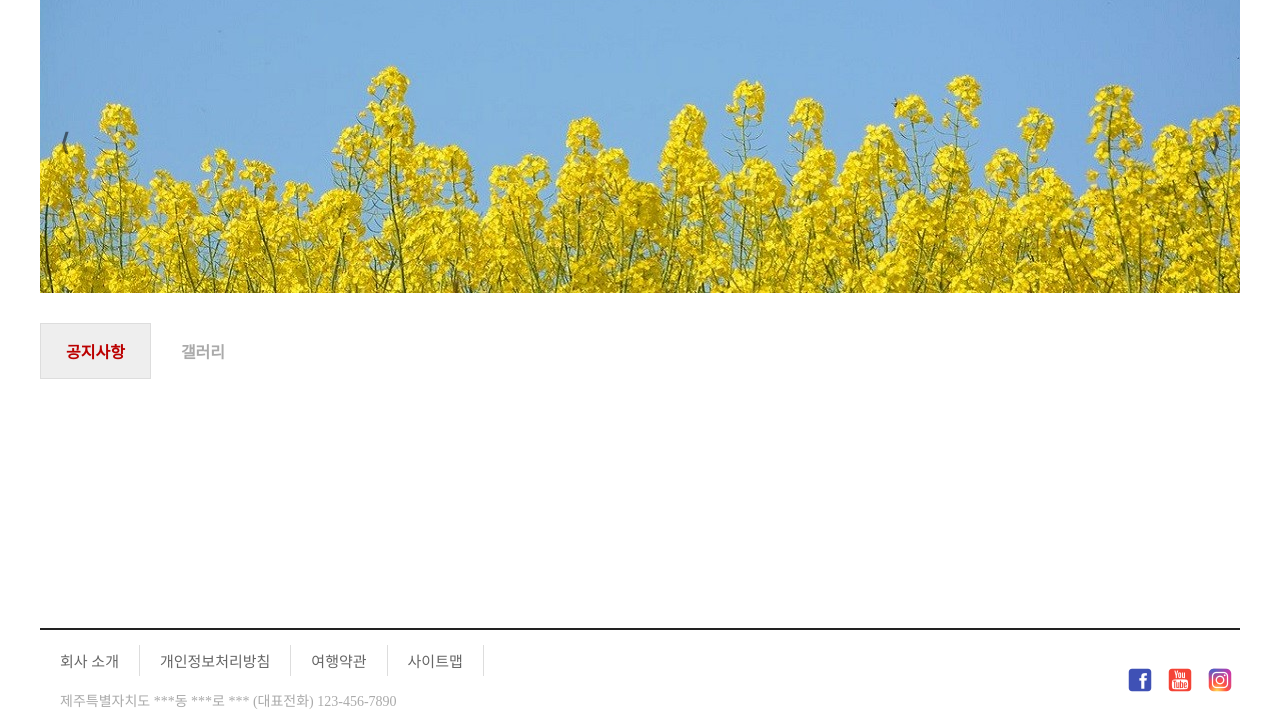
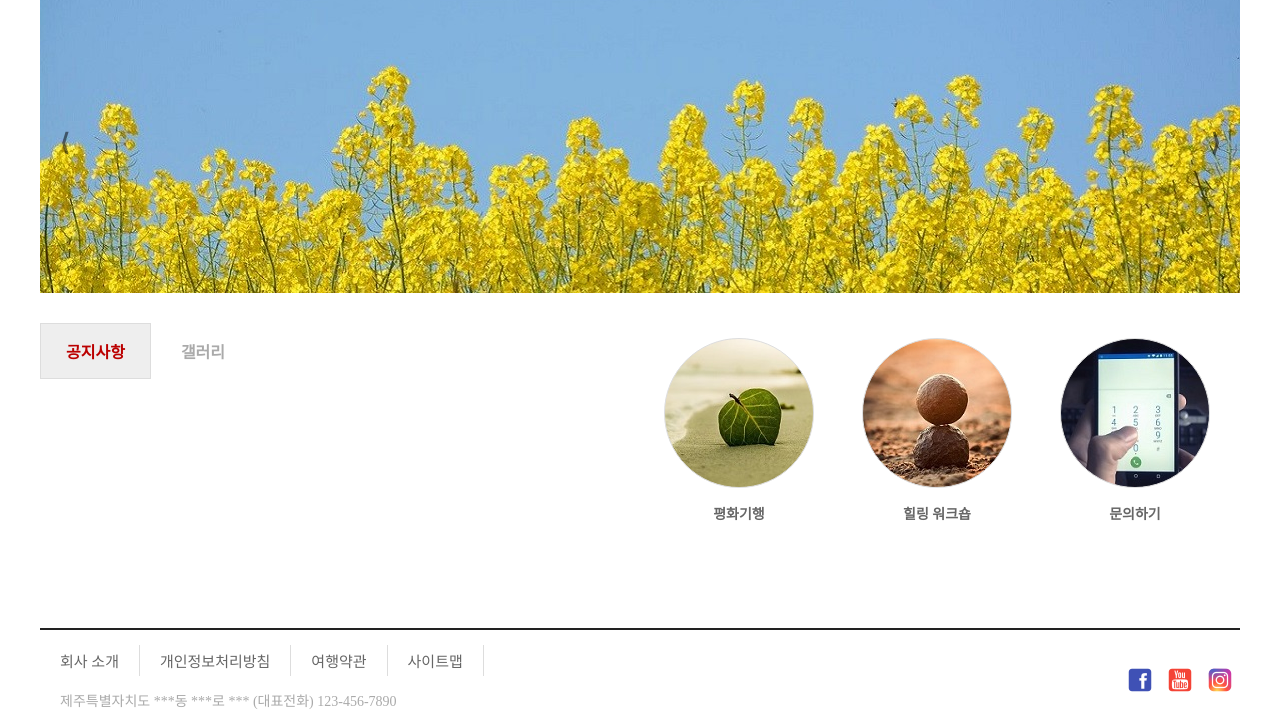
Before and after one commit to whaTTEE/HtmlCssJs, a plain HTML site: page index.html in a window 1280 px wide. Shown: the part 107-835 px from the top of the page. Drawn offline with Linux system fonts and the light colour scheme; a web font is replaced by a local one.

```diff
--- a/index.html
+++ b/index.html
@@ -54,7 +54,7 @@
                 <input type="radio" id="tab2" name="tabs">
                 <label for="tab2">갤러리</label>
 
-                <div id="notice" , class="tabContent">
+                <div id="notice" class="tabContent">
                     <h2>공지사항 내용입니다.</h2>
                     <ul>
                         <li>사무실을 이전했습니다.</li>
@@ -77,7 +77,26 @@
                 </div>
             </div>
             <div id="links">
-
+                <ul>
+                    <li>
+                        <a href="#">
+                            <span id="quick-icon1"></span>
+                            <p>평화기행</p>
+                        </a>
+                    </li>
+                    <li>
+                        <a href="#">
+                            <span id="quick-icon2"></span>
+                            <p>힐링 워크숍</p>
+                        </a>
+                    </li>
+                    <li>
+                        <a href="#">
+                            <span id="quick-icon3"></span>
+                            <p>문의하기</p>
+                        </a>
+                    </li>
+                </ul>
             </div>
         </div>
         <footer>
```
